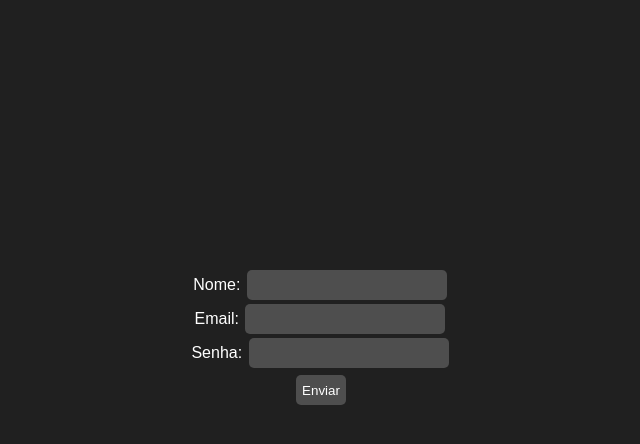
After one commit to DanielC-007/Tecfor, a PHP site: page /register.php in a window 1280 px wide. The commit adds this page. Shown: the top 444 px of the page, without its empty margins (319-959 px from the left). Run offline with PHP 8.4, Linux system fonts and the light colour scheme.

Commit message:
Super mega power update

```diff
--- /dev/null
+++ b/assets/styles/register.css
@@ -0,0 +1,63 @@
+* {
+    padding: 0px;
+    margin: 0px;
+    font-family: Arial, Helvetica, sans-serif;
+  }
+
+  body {
+    background-color: #202020;
+    color: white;
+  }
+
+  form {
+    text-align: center;
+    margin-top: calc(50vh - 132px);
+  }
+
+  form input[type="submit"] {
+    background-color: #4e4e4e;
+    border: none;
+    border-radius: 5px;
+    color: white;
+    height: 30px;
+    width: 50px;
+    margin-top: 5px;
+  }
+
+  form input[type="submit"]:hover {
+    background-color: lime;
+    animation: pulse 1.5s infinite;
+    cursor: pointer;
+  }
+
+  .container {
+    text-align: center;
+  }
+
+  .container input {
+    border: none;
+    border-radius: 5px;
+    background-color: #4e4e4e;
+    color: white;
+    height: 30px;
+    width: 200px;
+    margin: 2px;
+  }
+
+  img{
+    height: 150px;
+    width: 150px;
+    border-radius: 50%;
+    /* object-fit: cover; */
+    /* background: red; */
+  }
+
+  @keyframes pulse {
+    0%,
+    100% {
+      transform: scale(1);
+    }
+    50% {
+      transform: scale(1.25);
+    }
+  }
--- a/assets/styles/style.css
+++ b/assets/styles/style.css
@@ -388,6 +388,7 @@ form input[type="submit"]:hover {
 #fileImgUser{
   background-color: var(--cor1);
   border-radius: 5px;
+  margin-top: 5px;
 }
 
 /*! animações */
--- a/connection/conect.php
+++ b/connection/connect.php
@@ -3,7 +3,7 @@ $servidor = "localhost";
 $usuario = "root";
 $senha = "";
 $banco = "conexao";
-$conect = mysqli_connect($servidor, $usuario, $senha, $banco);
+$connect = mysqli_connect($servidor, $usuario, $senha, $banco);
 
 if(mysqli_connect_errno()){
     die("Conexão falhou" . mysqli_connect_errno());
--- a/pages/new_post.php
+++ b/pages/new_post.php
@@ -11,14 +11,14 @@
 </head>
 <body>
     <div class="containerPost">
-        <div class="postFlexCollum">
-            <input type="file" name="postUser" id="fileImgUser">
+        <form class="postFlexCollum" method="post" enctype="multipart/form-data">
             <div class="imgpub">
                 <img src="../src/imgs/Lobo.jpeg" id="imgPublicacao">
             </div>
+            <input type="file" name="postUser" id="fileImgUser">
             <textarea name="descricao" id="descricao" cols="30" rows="10" placeholder="Mensagem"></textarea>
             <input type="submit" value="Publicar" id="publicarPost">
-        </div>
+        </form>
     </div>
 </body>
 </html>
--- /dev/null
+++ b/pages/register.php
@@ -0,0 +1,65 @@
+<?php
+include_once('../connection/connect.php');
+
+// Atualiza
+
+if(isset($_POST['submit'])){
+    if(
+        isset($_POST['nome']) &&
+        isset($_POST['email']) &&
+        isset($_POST['password']) &&
+        !empty($_POST['nome']) &&
+        !empty($_POST['email']) &&
+        !empty($_POST['password'])
+    ){
+        $nome = $_POST['nome'];
+        $email = $_POST['email'];
+        $senha = $_POST['password'];
+
+
+        $hash = password_hash($senha, PASSWORD_BCRYPT);
+
+        $query = "SELECT * FROM alunos where email = '$email'";
+        $consulta = $connect->query($query);
+
+        if($consulta->num_rows > 0){
+            echo "Email já está em uso";
+        } else {
+            $query = "INSERT INTO alunos (nome, email, senha_hash) VALUES ('$nome', '$email', '$hash')";
+            $connect->query($query);
+
+            header("Location: login.php?email=" . $email);
+        }
+    } else {
+        echo "Preencha os dados corretamente";
+    }
+}
+?>
+
+<!DOCTYPE html>
+<html lang="pt-br">
+<head>
+    <meta charset="UTF-8">
+    <meta http-equiv="X-UA-Compatible" content="IE=edge">
+    <meta name="viewport" content="width=device-width, initial-scale=1.0">
+    <link rel="stylesheet" href="../assets/styles/register.css">
+    <title>Document</title>
+</head>
+<body>
+    <form method="POST">
+        <div class="container">
+            <label for="">Nome:</label>
+            <input type="text" id="nome" name="nome">
+        </div>
+        <div class="container">
+            <label for="">Email:</label>
+            <input type="email" id="email" name="email">
+        </div>
+        <div class="container">
+            <label for="">Senha:</label>
+            <input type="password" id="password" name="password">
+        </div>
+        <input type="submit" name="submit" value="Enviar">
+    </form>
+</body>
+</html>
```
Also changed, not shown: assets/scripts/post.js (added, +12 -0 lines), assets/scripts/script.js (+28 -1 lines), assets/styles/upload.css (added, +55 -0 lines), database/database.sql (+18 -6 lines), pages/login.php (+48 -5 lines), pages/post.php (added, +44 -0 lines), assets/image/img.png (added), pages/uploads/555/coin.png (added), uploads/555/coin.png (added), uploads/555/diamond.png (added), uploads/555/game.png (added), 1 other file.
